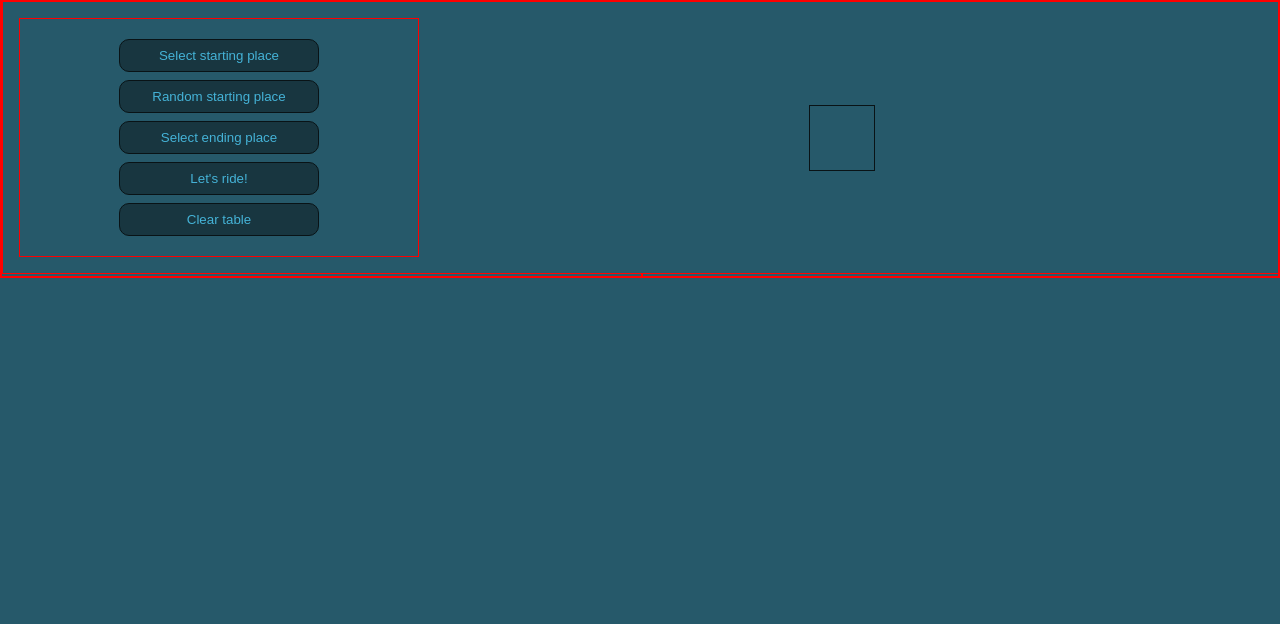
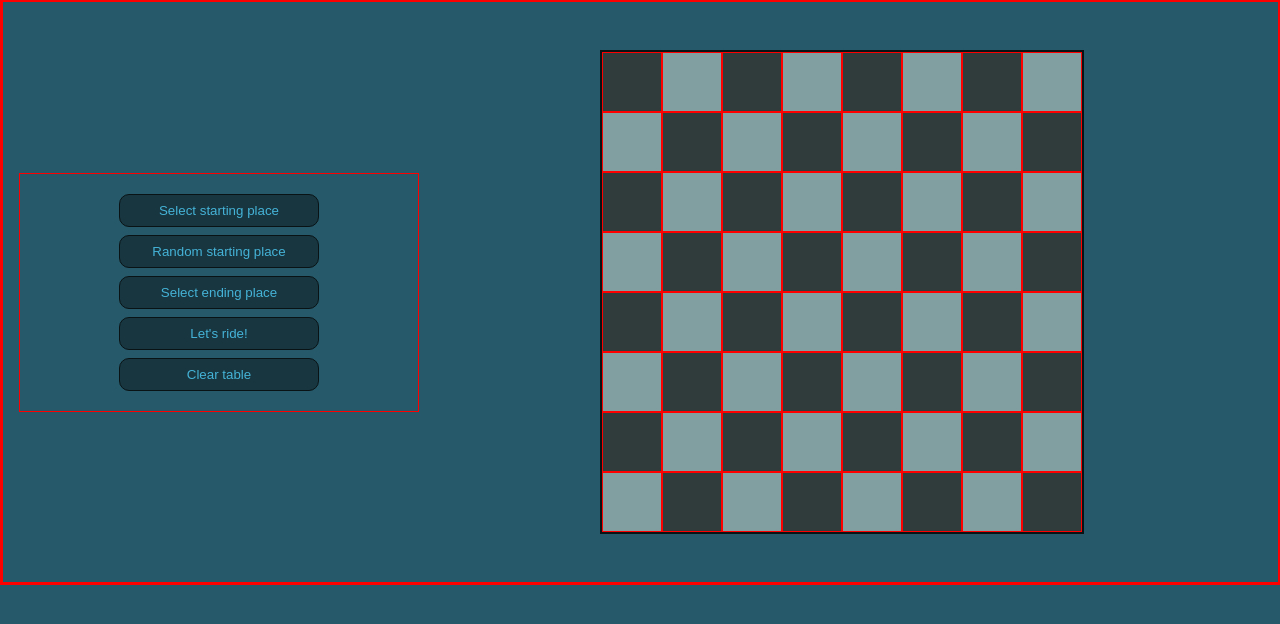
Before and after one commit to BalazsBanfi/Knights-Travails, a plain HTML site: page index.html in a window 1280 px wide. Shown: the part 100-724 px from the top of the page. Drawn offline with Linux system fonts and the light colour scheme.

Commit message:
Add render table cells

```diff
--- a/index.html
+++ b/index.html
@@ -24,10 +24,7 @@
         <button id="ride">Let's ride!</button>
         <button id="clear">Clear table</button>
       </div>
-      <div id="table">
-      </div>
-    </div>
-    <div>
+      <div id="table"></div>
     </div>
   </body>
 </html>
--- a/index.js
+++ b/index.js
@@ -1,10 +1,16 @@
 import { knightMoves } from "./knightMoves.js";
+import { renderPage } from "./render.js";
 
 const start = [2, 7];
 const end = [6, 3];
 
 const moves = knightMoves(start, end);
 
+const content = document.getElementById("table");
+
+renderPage(content);
+
+
 /* console:
 > knightMoves([2,7], [6,3])
 knightMoves.js:49 => You made it in 4 moves!  Here's your path: [[2,7],[1,5],[2,3],[4,2],[6,3]];
--- /dev/null
+++ b/render.js
@@ -0,0 +1,15 @@
+export const renderPage = (content) => {
+  for (let i = 0; i < 8; i++) {
+    for (let j = 0; j < 8; j++) {
+      let cell = document.createElement("div");
+      if ((i + j) % 2 == 0) {
+        cell.classList.add("blackCell");
+      } else {
+        cell.classList.add("whiteCell");
+      }
+      cell.classList.add("cell");
+      cell.setAttribute("id", `${i}${j}`)
+      content.appendChild(cell);
+    }
+  }
+};
--- a/style.css
+++ b/style.css
@@ -5,6 +5,8 @@
   --borderC: rgb(9, 19, 22);
   --buttonBg: rgb(24, 54, 64);
   --buttonC: rgb(69, 179, 215);
+  --blackCell: rgb(48, 59, 60);
+  --whiteCell: rgb(129, 159, 161);
 }
 
 * {
@@ -89,9 +91,27 @@ button:active {
 ******************/
 
 #table {
-    border: 1px solid var(--borderC);
-  padding: 2rem;
+  border: 2px solid var(--borderC);
+  margin: 2rem;
   display: grid;
   grid-template: repeat(8, 1fr) / repeat(8, 1fr);
   place-items: center;
 }
+
+.cell {
+  width: 60px;
+  height: 60px;
+  cursor: pointer;
+}
+
+.cell:hover {
+  opacity: 0.4;
+}
+
+.blackCell {
+  background-color: var(--blackCell);
+}
+
+.whiteCell {
+  background-color: var(--whiteCell);
+}
```
